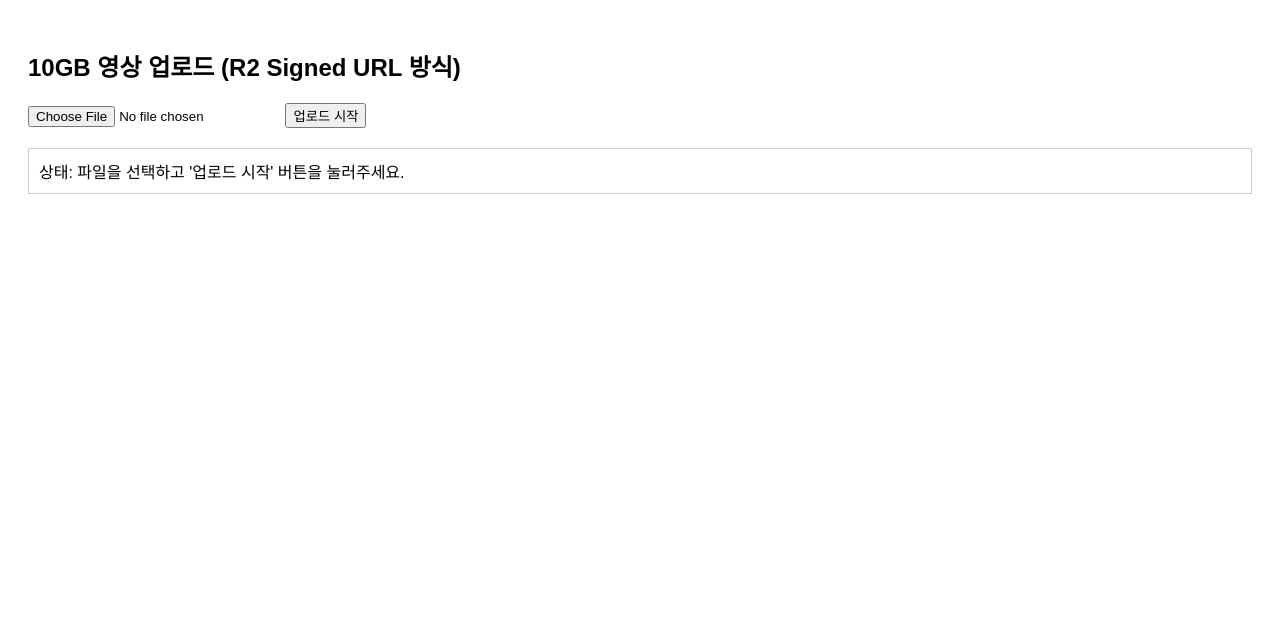
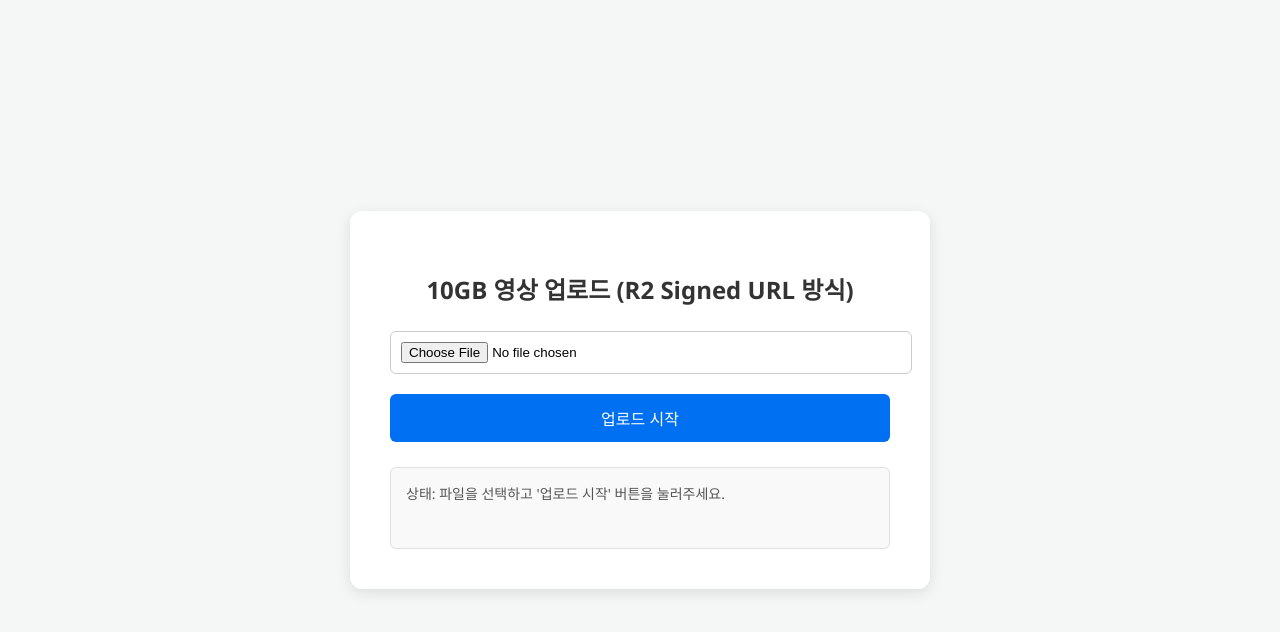
Before and after one commit to devvegedin0/r2-upload-client-form, a plain HTML site: page index.html in a window 1280 px wide. Drawn offline with Linux system fonts and the light colour scheme.

Commit message:
Update index.html

```diff
--- a/index.html
+++ b/index.html
@@ -1,19 +1,90 @@
 <!DOCTYPE html>
 <html>
 <head>
-    <title>대용량 영상 업로드</title>
+    <title>고화질 영상 업로드</title>
     <meta name="viewport" content="width=device-width, initial-scale=1">
     <style>
-        body { font-family: sans-serif; padding: 20px; }
-        #status { margin-top: 20px; padding: 10px; border: 1px solid #ccc; white-space: pre-wrap; }
+        /* ---------------------------------- */
+        /* CSS 스타일 시작 */
+        /* ---------------------------------- */
+        body {
+            font-family: 'Segoe UI', Tahoma, Geneva, Verdana, sans-serif;
+            background-color: #f4f7f6; /* 연한 배경색 */
+            display: flex;
+            justify-content: center;
+            align-items: center;
+            min-height: 100vh;
+            margin: 0;
+        }
+        .container {
+            background-color: #ffffff; /* 흰색 컨테이너 */
+            padding: 40px;
+            border-radius: 12px;
+            box-shadow: 0 4px 15px rgba(0, 0, 0, 0.1);
+            max-width: 500px;
+            width: 90%;
+            text-align: center;
+        }
+        h2 {
+            color: #333;
+            margin-bottom: 25px;
+            font-weight: 600;
+        }
+        #fileInput {
+            display: block;
+            width: 100%;
+            margin-bottom: 20px;
+            padding: 10px;
+            border: 1px solid #ccc;
+            border-radius: 6px;
+        }
+        #uploadBtn {
+            background-color: #0070f3; /* Vercel 블루 색상 */
+            color: white;
+            border: none;
+            padding: 12px 25px;
+            border-radius: 6px;
+            cursor: pointer;
+            font-size: 16px;
+            transition: background-color 0.3s ease;
+            width: 100%;
+        }
+        #uploadBtn:hover:not(:disabled) {
+            background-color: #005bb5;
+        }
+        #uploadBtn:disabled {
+            background-color: #b3d7ff;
+            cursor: not-allowed;
+        }
+        #status {
+            margin-top: 25px;
+            padding: 15px;
+            border: 1px solid #e0e0e0;
+            border-radius: 6px;
+            background-color: #f9f9f9;
+            text-align: left;
+            white-space: pre-wrap;
+            min-height: 50px;
+            color: #555;
+            font-size: 14px;
+        }
+        #status a {
+            color: #0070f3;
+            text-decoration: none;
+        }
+        /* ---------------------------------- */
+        /* CSS 스타일 종료 */
+        /* ---------------------------------- */
     </style>
 </head>
 <body>
-    <h2>10GB 영상 업로드 (R2 Signed URL 방식)</h2>
-    <input type="file" id="fileInput" accept="video/*">
-    <button onclick="uploadFile()" id="uploadBtn">업로드 시작</button>
+    <div class="container">
+        <h2>10GB 영상 업로드 (R2 Signed URL 방식)</h2>
+        <input type="file" id="fileInput" accept="video/*">
+        <button onclick="uploadFile()" id="uploadBtn">업로드 시작</button>
 
-    <div id="status">상태: 파일을 선택하고 '업로드 시작' 버튼을 눌러주세요.</div>
+        <div id="status">상태: 파일을 선택하고 '업로드 시작' 버튼을 눌러주세요.</div>
+    </div>
 
     <script>
         // 이 주소를 당신의 Worker 서브도메인 주소로 정확히 변경하세요!
@@ -57,19 +128,30 @@
 
                 statusElement.textContent = `2. R2에 직접 업로드 시작 (Worker를 거치지 않음). 속도는 인터넷 환경에 따라 다릅니다...`;
 
-                // 2단계: Signed URL을 사용하여 R2에 파일 직접 PUT
-                const uploadResponse = await fetch(signedUrl, {
-                    method: 'PUT',
-                    headers: {
-                        'Content-Type': file.type || 'application/octet-stream',
-                    },
-                    body: file,
+                // 파일 크기가 크므로 진행률 표시 추가
+                const uploadXHR = new XMLHttpRequest();
+                uploadXHR.open('PUT', signedUrl, true);
+                uploadXHR.setRequestHeader('Content-Type', file.type || 'application/octet-stream');
+
+                uploadXHR.upload.onprogress = (event) => {
+                    if (event.lengthComputable) {
+                        const percentComplete = (event.loaded / event.total) * 100;
+                        statusElement.textContent = `2. R2에 직접 업로드 중... ${percentComplete.toFixed(2)}% 완료`;
+                    }
+                };
+
+                await new Promise((resolve, reject) => {
+                    uploadXHR.onload = () => {
+                        if (uploadXHR.status >= 200 && uploadXHR.status < 300) {
+                            resolve();
+                        } else {
+                            reject(new Error(`R2 직접 업로드 실패 (Status: ${uploadXHR.status})`));
+                        }
+                    };
+                    uploadXHR.onerror = () => reject(new Error('네트워크 오류로 R2 업로드 실패'));
+                    uploadXHR.send(file);
                 });
 
-                if (!uploadResponse.ok) {
-                    const errorText = await uploadResponse.text();
-                    throw new Error(`R2 직접 업로드 실패 (Status: ${uploadResponse.status}, Error: ${errorText})`);
-                }
 
                 statusElement.innerHTML = `
                     <h3>✅ 업로드 성공!</h3>
```
